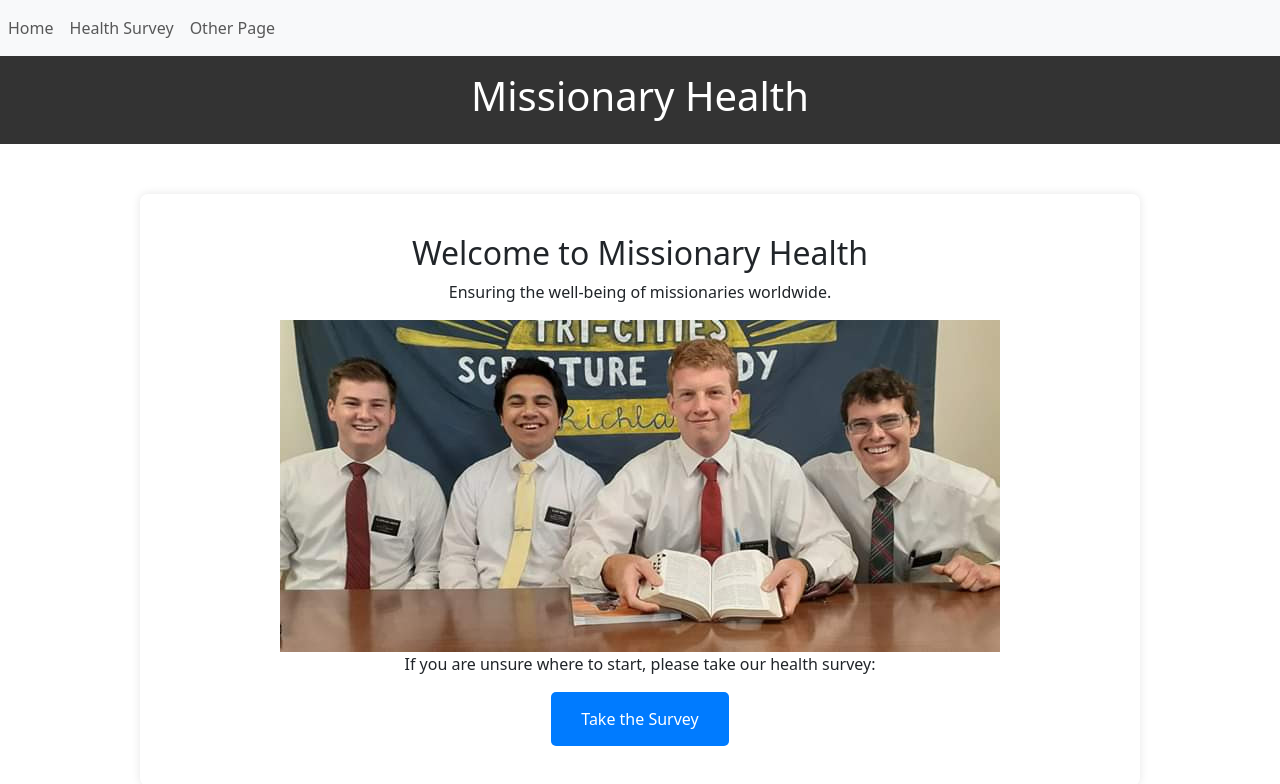
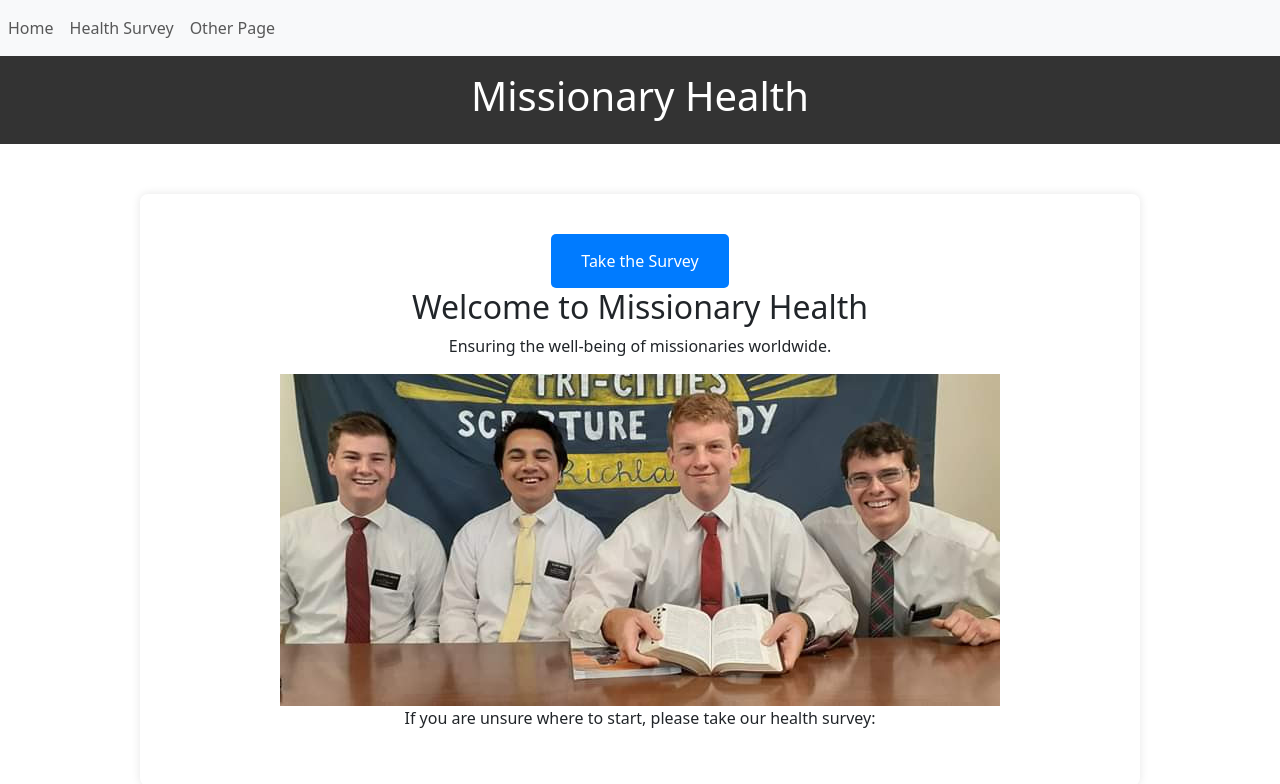
Before and after one commit to bhirschi1/missionary-app, a React (Create React App) app: page / in a window 1280 px wide. Shown: the top 784 px of the page. Built offline with nearby package versions, Linux system fonts and the light colour scheme.

Commit message:
B Changes

```diff
--- a/src/Home.js
+++ b/src/Home.js
@@ -29,12 +29,6 @@ function Home() {
           textAlign: "center",
         }}
       >
-        <h2>Welcome to Missionary Health</h2>
-        <p>Ensuring the well-being of missionaries worldwide.</p>
-        <img src={missionaryPhoto} alt="Missionaries" />
-        <p style={{ textAlign: "center" }}>
-          If you are unsure where to start, please take our health survey:
-        </p>
         <div style={{ textAlign: "center" }}>
           <Link
             to="/survey"
@@ -51,6 +45,12 @@ function Home() {
             Take the Survey
           </Link>
         </div>
+        <h2>Welcome to Missionary Health</h2>
+        <p>Ensuring the well-being of missionaries worldwide.</p>
+        <img src={missionaryPhoto} alt="Missionaries" />
+        <p style={{ textAlign: "center" }}>
+          If you are unsure where to start, please take our health survey:
+        </p>
       </section>
     </div>
   );
```
